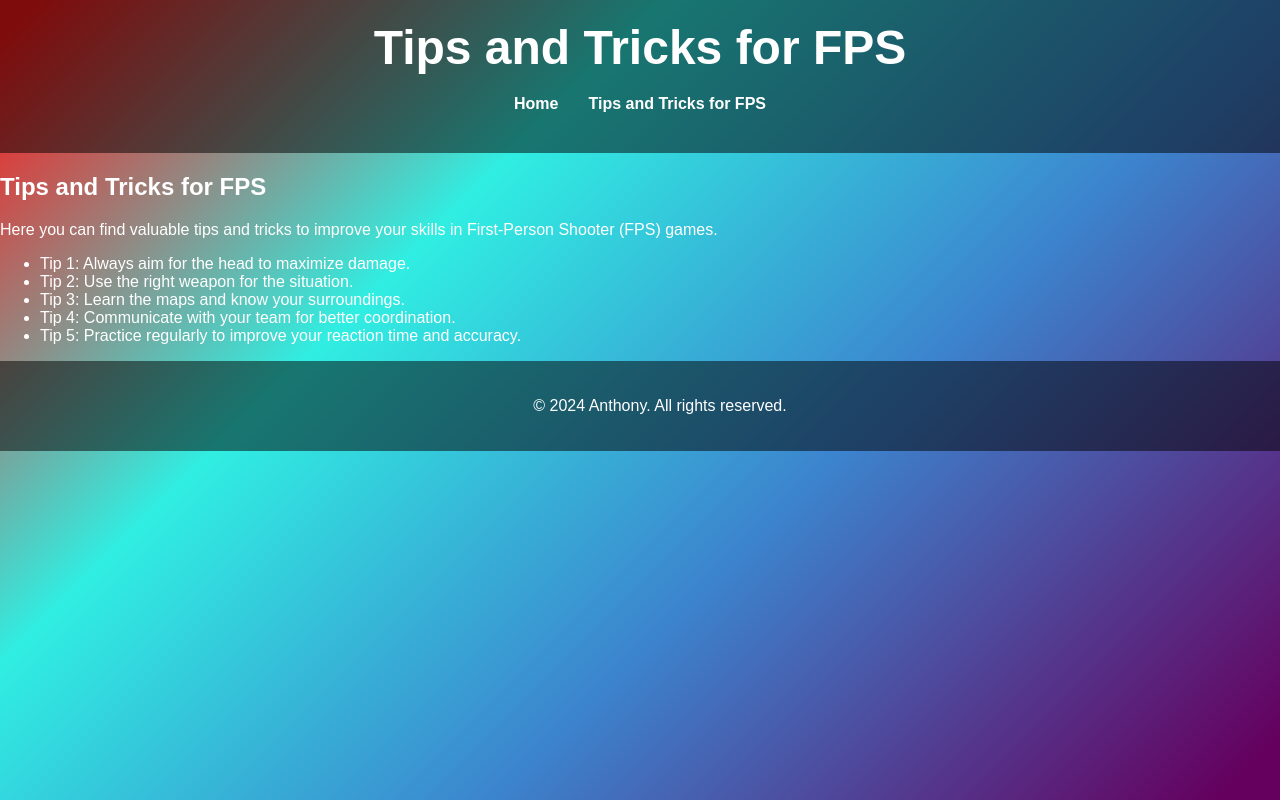
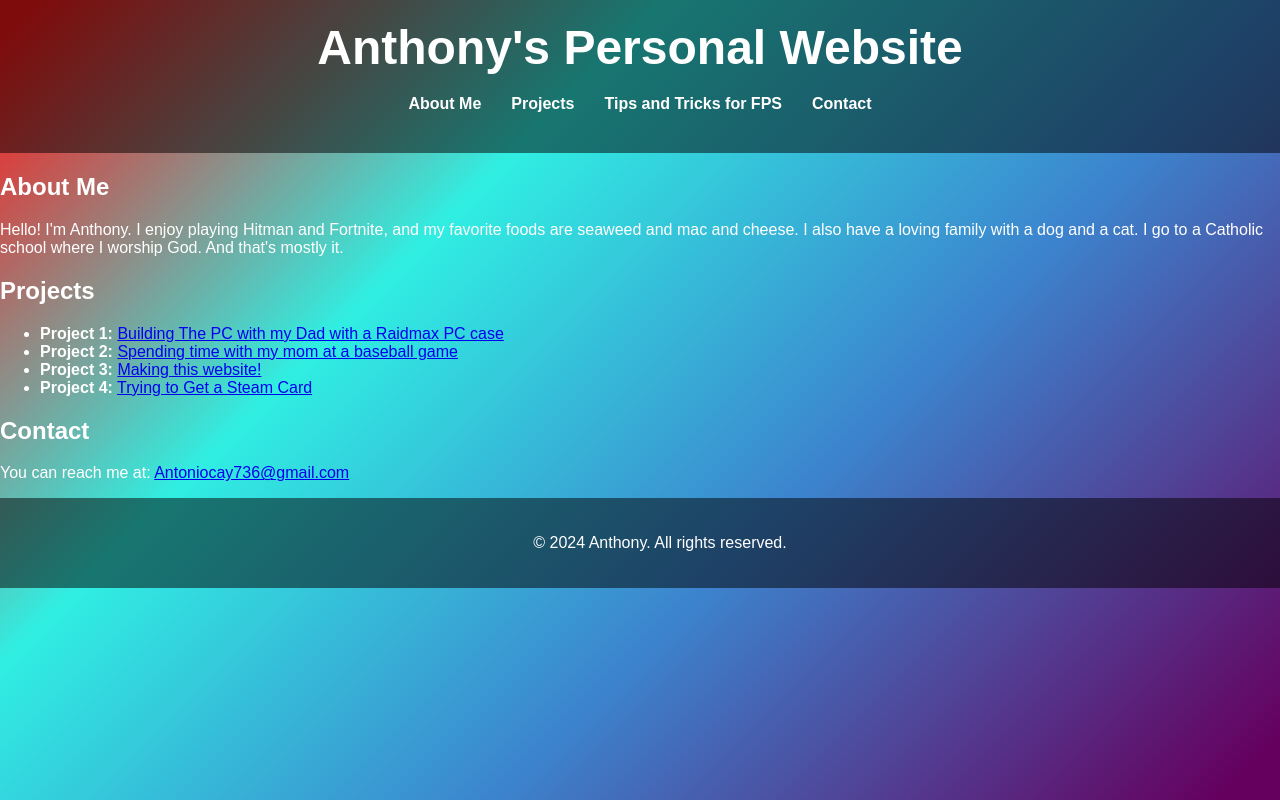
Before and after one commit to AnthonyCayon/Anthonysdomain, a plain HTML site: page index.html in a window 1280 px wide. Shown: the top 800 px of the page. Drawn offline with Linux system fonts and the light colour scheme.

Commit message:
Update index.html

```diff
--- a/index.html
+++ b/index.html
@@ -3,31 +3,41 @@
 <head>
     <meta charset="UTF-8">
     <meta name="viewport" content="width=device-width, initial-scale=1.0">
-    <title>Tips and Tricks for FPS</title>
-    <link rel="stylesheet" href="styles.css"> <!-- Link to your external stylesheet -->
+    <title>Anthony's Personal Website</title>
+    <link rel="stylesheet" href="styles.css">
 </head>
 <body>
     <header>
-        <h1>Tips and Tricks for FPS</h1>
+        <h1>Anthony's Personal Website</h1>
         <nav>
             <ul>
-                <li><a href="index.html">Home</a></li>
+                <li><a href="#about">About Me</a></li>
+                <li><a href="#projects">Projects</a></li>
                 <li><a href="tips-and-tricks.html">Tips and Tricks for FPS</a></li>
+                <li><a href="#contact">Contact</a></li>
             </ul>
         </nav>
     </header>
 
     <main>
-        <section id="tips-and-tricks">
-            <h2>Tips and Tricks for FPS</h2>
-            <p>Here you can find valuable tips and tricks to improve your skills in First-Person Shooter (FPS) games.</p>
+        <section id="about">
+            <h2>About Me</h2>
+            <p>Hello! I'm Anthony. I enjoy playing Hitman and Fortnite, and my favorite foods are seaweed and mac and cheese. I also have a loving family with a dog and a cat. I go to a Catholic school where I worship God. And that's mostly it.</p>
+        </section>
+
+        <section id="projects">
+            <h2>Projects</h2>
             <ul>
-                <li>Tip 1: Always aim for the head to maximize damage.</li>
-                <li>Tip 2: Use the right weapon for the situation.</li>
-                <li>Tip 3: Learn the maps and know your surroundings.</li>
-                <li>Tip 4: Communicate with your team for better coordination.</li>
-                <li>Tip 5: Practice regularly to improve your reaction time and accuracy.</li>
+                <li><strong>Project 1:</strong> <a href="https://www.raidmax.com/v100" target="_blank">Building The PC with my Dad with a Raidmax PC case</a></li>
+                <li><strong>Project 2:</strong> <a href="https://www.youtube.com/watch?v=Cxg5y51crqs" target="_blank">Spending time with my mom at a baseball game</a></li>
+                <li><strong>Project 3:</strong> <a href="https://anthonycayon.github.io/Anthonysdomain/" target="_blank">Making this website!</a></li>
+                <li><strong>Project 4:</strong> <a href="project4.html">Trying to Get a Steam Card</a></li> <!-- Updated link -->
             </ul>
+        </section>
+
+        <section id="contact">
+            <h2>Contact</h2>
+            <p>You can reach me at: <a href="mailto:Antoniocay736@gmail.com">Antoniocay736@gmail.com</a></p>
         </section>
     </main>
 
```
